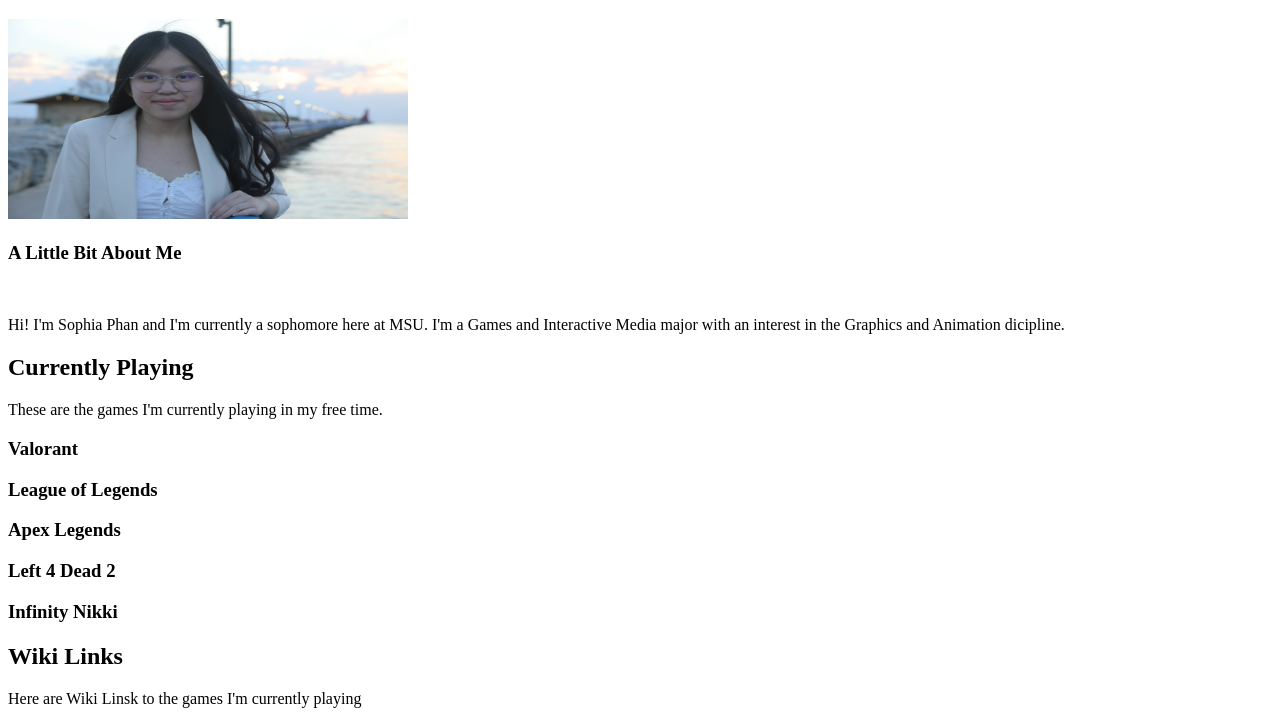
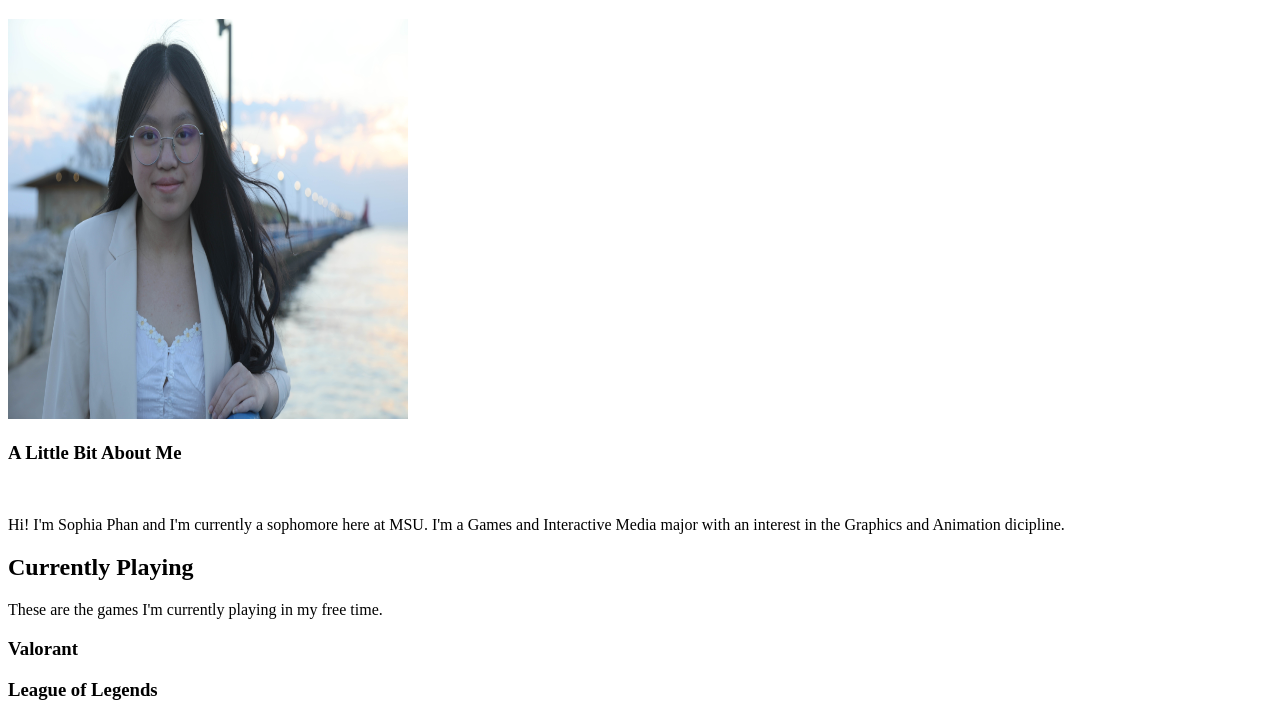
Before and after one commit to bluepanda7701/bluepanda7701.github.io, a plain HTML site: page index.html in a window 1280 px wide. Shown: the part 61-777 px from the top of the page. Drawn offline with Linux system fonts and the light colour scheme.

Commit message:
Update index.html

```diff
--- a/index.html
+++ b/index.html
@@ -5,7 +5,7 @@
     </head>
     <body>
         <h1 style = "font-family:'Courier New', Courier, monospace;">About Sophia Phan</h1>
-        <img src="sophiaphoto.jpg.jpg" width="400" height = "200">
+        <img src="sophiaphoto.jpg.jpg" width="400" height = "400">
         <h3>A Little Bit About Me</h3><br>
         <p>Hi! I'm Sophia Phan and I'm currently a sophomore here at MSU. I'm a Games and Interactive Media major with an interest in the
             Graphics and Animation dicipline.
```
